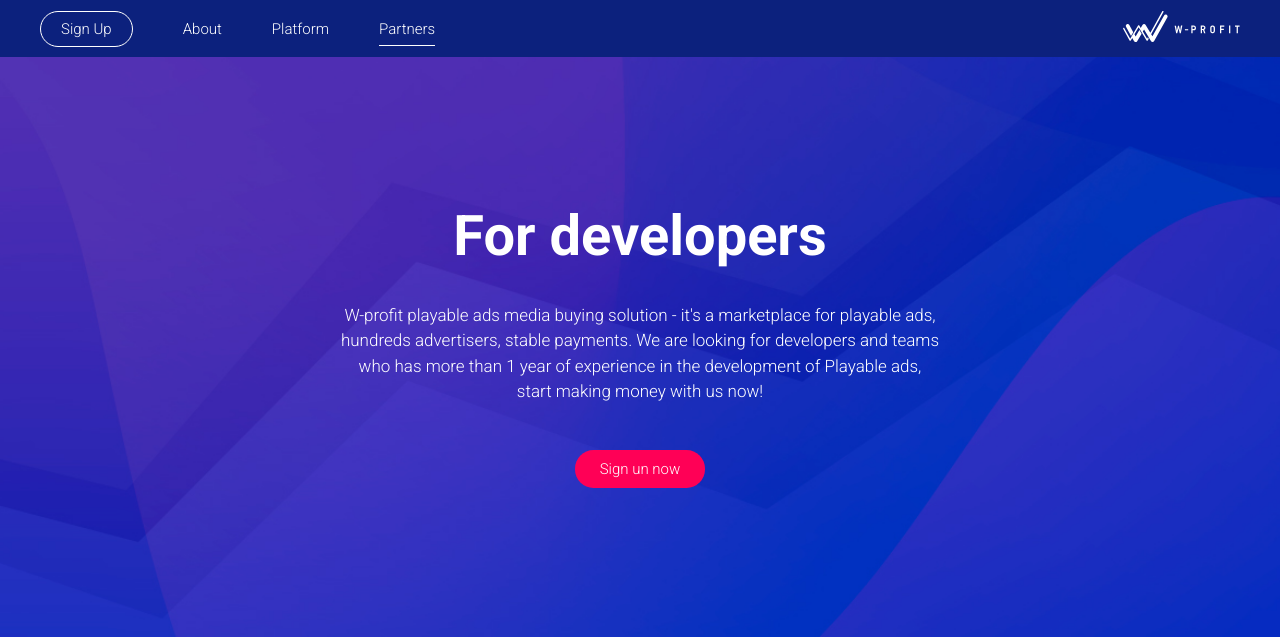
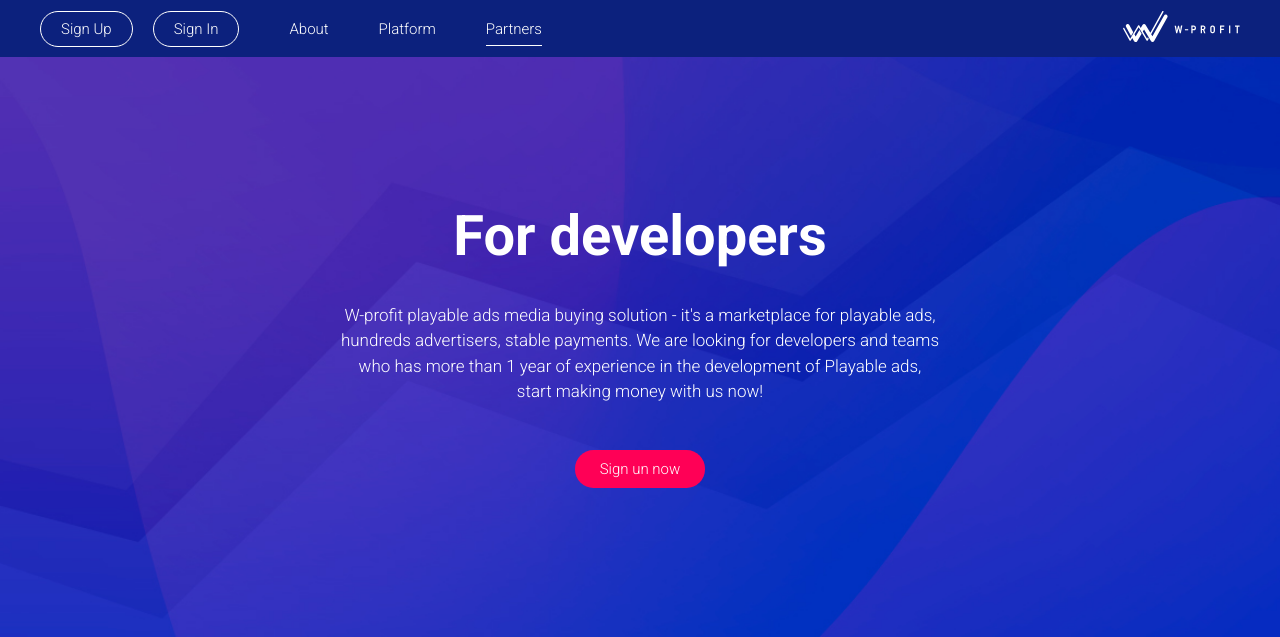
Before and after one commit to exp-f/w-profit-new-landing, a PHP site: page /docs/developers.html in a window 1280 px wide. Shown: the top 637 px of the page. Run offline with PHP 8.4, Linux system fonts and the light colour scheme.

Commit message:
Небольшие правки

```diff
--- a/docs/assets/css/style.css
+++ b/docs/assets/css/style.css
@@ -140,10 +140,13 @@ nobr {
     border-radius: 20px;
     cursor: pointer;
     padding: 8px 20px;
-    margin-right: 50px;
     -webkit-transition: all 0.2s ease-in-out;
     -o-transition: all 0.2s ease-in-out;
-    transition: all 0.2s ease-in-out; }
+    transition: all 0.2s ease-in-out;
+    text-decoration: none;
+    margin-right: 20px; }
+    .header__sign_up:nth-child(2) {
+      margin-right: 50px; }
     .header__sign_up:hover {
       background: #ffffff;
       color: #0c217d; }
@@ -839,10 +842,11 @@ nobr {
       cursor: pointer; }
       @media (max-width: 480px) {
         .dev_3__item__title {
-          font-size: 24px; } }
+          font-size: 18px; } }
       .dev_3__item__title:before {
         content: '';
         background: url(/docs/images/dropdown.svg) no-repeat center;
+        background-size: contain;
         display: block;
         width: 12px;
         height: 7px;
@@ -852,6 +856,10 @@ nobr {
         -webkit-transition: all 0.2s ease;
         -o-transition: all 0.2s ease;
         transition: all 0.2s ease; }
+        @media (max-width: 480px) {
+          .dev_3__item__title:before {
+            width: 8px;
+            height: 4px; } }
         .open .dev_3__item__title:before {
           -webkit-transform: rotateZ(180deg);
               -ms-transform: rotate(180deg);
@@ -995,6 +1003,9 @@ nobr {
       padding: 40px 8px;
       -webkit-filter: drop-shadow(0px 5px 18px rgba(143, 143, 143, 0.25));
               filter: drop-shadow(0px 5px 18px rgba(143, 143, 143, 0.25)); }
+      @media (max-width: 480px) {
+        .about_3__item > video, .about_3__item > img {
+          margin-bottom: 40px; } }
     .about_3__item:nth-child(2n + 1) > video, .about_3__item:nth-child(2n + 1) > img {
       margin-right: 55px; }
       @media (max-width: 480px) {
--- a/docs/developers.html
+++ b/docs/developers.html
@@ -1,9 +1,15 @@
 <!DOCTYPE html>
 <html>
   <head>
-    <title>W-Profit Langing - Partners</title>
+    <title>W-Profit Landing - Partners</title>
     <meta name="viewport" content="width=device-width, initial-scale=1.0, maximum-scale=1.0, user-scalable=0">
     <meta charset="utf-8">
+    <meta property="og:title" content="W-profit media buying agency">
+    <meta property="og:description" content="W-profit is a media buying agency, that offers a wide range of traffic sources, including social, in-app and much more.">
+    <meta property="og:image" content="http://w-profit.com/logo.png">
+    <link rel="icon" type="image/x-icon" href="images/favicon.ico">
+    <link rel="icon" type="image/png" href="images/favicon-32x32.png" sizes="32x32">
+    <link rel="icon" type="image/png" href="images/favicon-16x16.png" sizes="16x16">
     <link rel="stylesheet" href="assets/css/style.css">
     <script defer src="assets/js/index.js"></script>
   </head>
@@ -11,9 +17,7 @@
     <header class="header">
       <button class="header__menu_button"><img class="opener" src="images/m_menu.svg" alt="Menu"><img class="closer" src="images/cancel.svg" alt="Close" width="25" height="25"></button>
       <div class="wrapper wrapper--head">
-        <div class="header__item header__item--left">
-          <button class="header__sign_up" data-target="sign-up">Sign Up</button><a class="header__link" href="/">About</a><a class="header__link" href="about.html">Platform</a><a class="header__link active" href="developers.html">Partners</a>
-        </div>
+        <div class="header__item header__item--left"><a class="header__sign_up" href="http://platform.w-profit.com/register">Sign Up</a><a class="header__sign_up" href="http://platform.w-profit.com/login">Sign In</a><a class="header__link" href="/">About</a><a class="header__link" href="about.html">Platform</a><a class="header__link active" href="developers.html">Partners</a></div>
         <div class="header__item header__item--right"><a class="header__logo" href="/"><img src="images/w_logo_white.svg" width="117" height="33" alt="W-Profit"></a></div>
       </div>
     </header>
--- a/src/layout/header.pug
+++ b/src/layout/header.pug
@@ -6,7 +6,8 @@ header.header
         img.closer(src=require("../images/cancel.svg") alt="Close" width=25 height=25)
     .wrapper.wrapper--head
         .header__item.header__item--left
-            button.header__sign_up(data-target="sign-up") Sign Up
+            a.header__sign_up(href='http://platform.w-profit.com/register') Sign Up
+            a.header__sign_up(href='http://platform.w-profit.com/login') Sign In
             a(href="/" class=page === 'about' ? 'header__link active': 'header__link') About
             a(href="about.html" class=page === 'platform' ? 'header__link active': 'header__link') Platform
             a(href="developers.html" class=page === 'partners' ? 'header__link active': 'header__link') Partners
--- a/src/pages/about.pug
+++ b/src/pages/about.pug
@@ -31,7 +31,7 @@ block content
             h1.title.about_3__title Testimonials and case studies
             .about_3__items
                 .about_3__item
-                    video.about_3__img(src=require("../media/pokerup_encoded.mp4") muted loop autoplay)
+                    video.about_3__img(src=require("../media/pokerup_encoded.mp4") muted loop autoplay playsinline)
                     .about_3__texts
                         img.about_3__texts__img(src=require("../images/testimonials-icon-1.png"))
                         h2.about_3__texts__title PokerUp: online poker
@@ -43,7 +43,7 @@ block content
                                 span CPA (to registrations)
                                 p -300%
                 .about_3__item
-                    video.about_3__img(src=require("../media/aviasales_encoded.mp4") muted loop autoplay)
+                    video.about_3__img(src=require("../media/aviasales_encoded.mp4") muted loop autoplay playsinline)
                     .about_3__texts
                         img.about_3__texts__img(src=require("../images/testimonials-icon-2.png"))
                         h2.about_3__texts__title Aviasales
--- a/src/style/_about.scss
+++ b/src/style/_about.scss
@@ -109,6 +109,9 @@
         border-radius: 30px;
         padding: 40px 8px;
         filter: drop-shadow(0px 5px 18px rgba(143, 143, 143, 0.25));
+        @media (max-width: $mobile-bp) {
+          margin-bottom: 40px;
+        }
       }
 
       &:nth-child(2n + 1) {
--- a/src/style/_header.scss
+++ b/src/style/_header.scss
@@ -47,8 +47,12 @@
     border-radius: 20px;
     cursor: pointer;
     padding: 8px 20px;
-    margin-right: 50px;
     transition: all 0.2s ease-in-out;
+    text-decoration: none;
+    margin-right: 20px;
+    &:nth-child(2) {
+      margin-right: 50px;
+    }
     &:hover {
       background: #ffffff;
       color: #0c217d;
```
Also changed, not shown: docs/about.html (+10 -6 lines), docs/index.html (+8 -4 lines), src/layout/base.pug (+7 -1 lines), src/style/_dev.scss (+6 -1 lines), docs/images/favicon.ico (added), src/images/favicon-16x16.png (added), src/images/favicon-32x32.png (added), src/images/favicon.ico (added), 4 other files.
